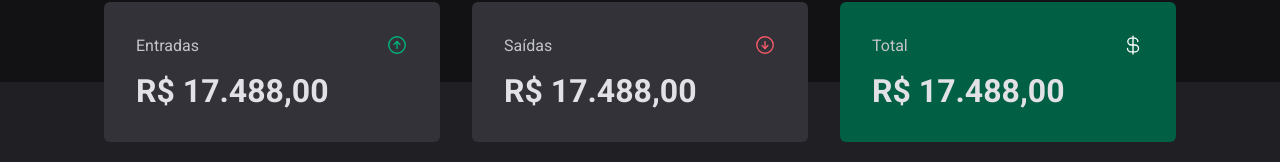
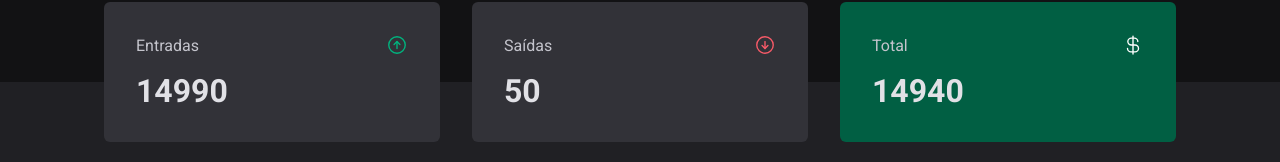
Before and after one commit to dev-ribeiro/ignite-dt-money, a React (Vite) app: page / in a window 1280 px wide. Shown: the part 378-540 px from the top of the page. Built offline with nearby package versions, Linux system fonts and the light colour scheme; data requests are answered from the project's data file.

Commit message:
functions: calculate summary transactions

```diff
--- a/src/components/Summary/index.tsx
+++ b/src/components/Summary/index.tsx
@@ -1,7 +1,30 @@
 import { ArrowCircleDown, ArrowCircleUp, CurrencyDollar } from 'phosphor-react'
+import { useContext } from 'react'
+import { TransactionContext } from '../../contexts/TransactionsContext;'
 import { SummaryCard, SummaryContainer } from './styles'
 
 export function Summary() {
+  const { transactions } = useContext(TransactionContext)
+
+  const summary = transactions.reduce(
+    (acc, transaction) => {
+      if (transaction.type === 'income') {
+        acc.income += transaction.price
+        acc.total += transaction.price
+      } else {
+        acc.outcome += transaction.price
+        acc.total -= transaction.price
+      }
+
+      return acc
+    },
+    {
+      income: 0,
+      outcome: 0,
+      total: 0,
+    },
+  )
+
   return (
     <SummaryContainer>
       <SummaryCard>
@@ -9,21 +32,21 @@
           <span>Entradas</span>
           <ArrowCircleUp size={22} color="#00b37e" />
         </header>
-        <strong>R$ 17.488,00</strong>
+        <strong>{summary.income}</strong>
       </SummaryCard>
       <SummaryCard>
         <header>
           <span>Saídas</span>
           <ArrowCircleDown size={22} color="#f75a68" />
         </header>
-        <strong>R$ 17.488,00</strong>
+        <strong>{summary.outcome}</strong>
       </SummaryCard>
       <SummaryCard variant="green">
         <header>
           <span>Total</span>
           <CurrencyDollar size={22} color="#fff" />
         </header>
-        <strong>R$ 17.488,00</strong>
+        <strong>{summary.total}</strong>
       </SummaryCard>
     </SummaryContainer>
   )
```
